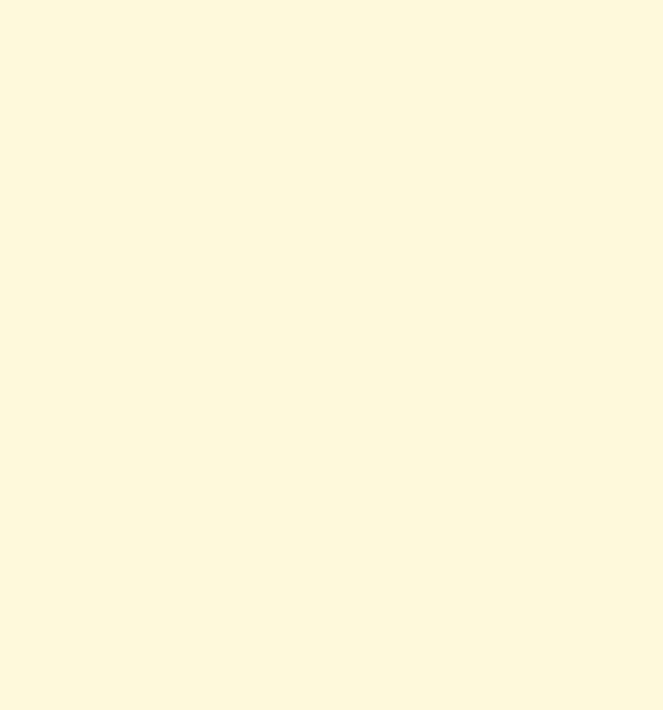
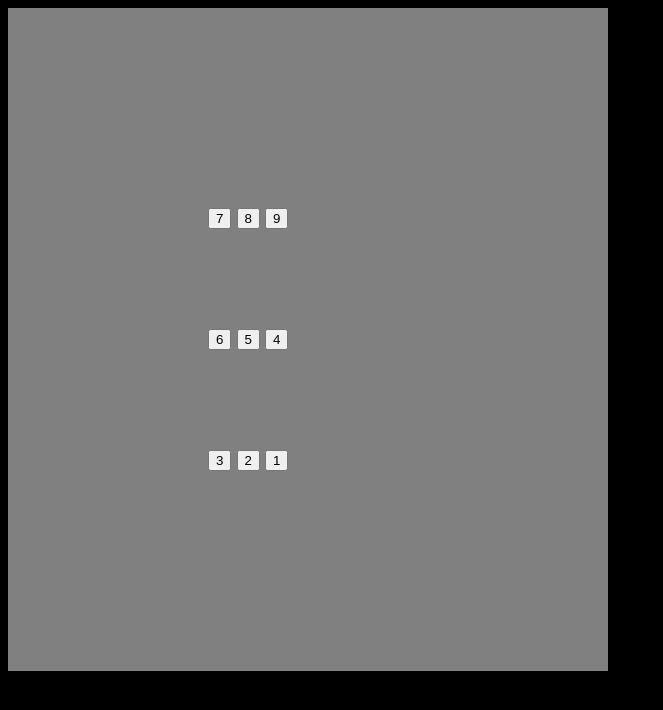
Before and after one commit to vtaylordavis/LAB-calculator, a plain HTML site: page index.html in a window 1280 px wide. Shown: the whole page, without its empty margins (0-663 px from the left). Drawn offline with Linux system fonts and the light colour scheme.

Commit message:
played around with some bootstrap html and css

```diff
--- a/index.html
+++ b/index.html
@@ -8,5 +8,22 @@
 </head>
 <body>
   <script src="main.js"></script>
+<div class=number>
+  <div class="btn-group" role="group" aria-label="Basic example">
+    <button type="button" class="btn btn-primary">7</button>
+    <button type="button" class="btn btn-primary">8</button>
+    <button type="button" class="btn btn-primary">9</button>
+  </div>
+  <div class="btn-group" role="group" aria-label="Basic example">
+    <button type="button" class="btn btn-primary">6</button>
+    <button type="button" class="btn btn-primary">5</button>
+    <button type="button" class="btn btn-primary">4</button>
+  </div>
+  <div class="btn-group" role="group" aria-label="Basic example">
+    <button type="button" class="btn btn-primary">3</button>
+    <button type="button" class="btn btn-primary">2</button>
+    <button type="button" class="btn btn-primary">1</button>
+  </div>
+</div>
 </body>
 </html>
--- a/main.css
+++ b/main.css
@@ -1,3 +1,17 @@
 body {
-  background-color: cornsilk;
+  background-color: black;
 }
+
+.number {
+  font-family: Verdana, Geneva, Tahoma, sans-serif;
+  color: black;
+  padding: 200px;
+  background-color: grey;
+  width: 200px;
+  display: flex;
+  flex-wrap: wrap;
+  gap: 100px;
+  row-gap: 100px;
+  column-gap: 200px;
+  align-content: space-between 100px;
+}
```
